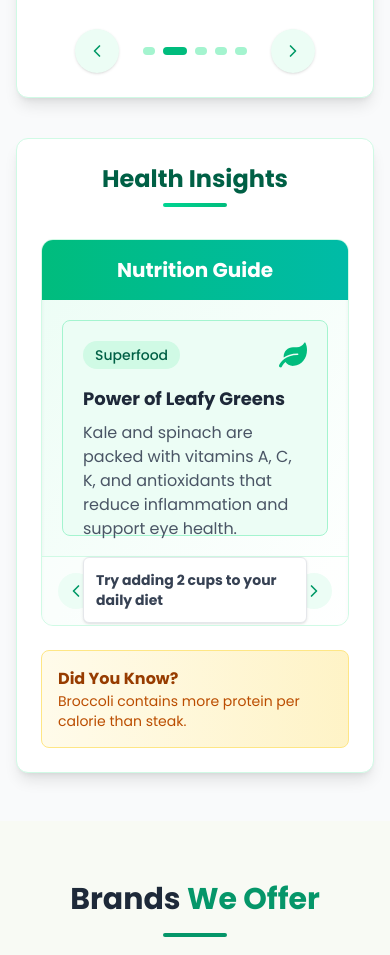
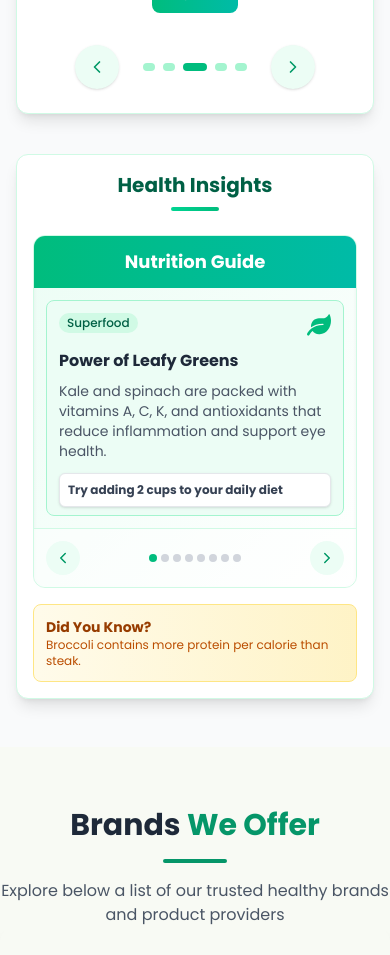
Before and after one commit to OmarIsmail277/HealthyHive, a React (Vite) app: page / in a window 390 px wide. Shown: the part 7200-8155 px from the top of the page. Built offline with nearby package versions, Linux system fonts and the light colour scheme; no server answers; the database is empty.

Commit message:
Fixing RecipeSlider and HealthInsights components on mobile screen

```diff
--- a/src/components/HealthyArticles/HealthyInsights.jsx
+++ b/src/components/HealthyArticles/HealthyInsights.jsx
@@ -1,7 +1,12 @@
-import { useState, useEffect } from 'react';
-import { FiChevronLeft, FiChevronRight } from 'react-icons/fi';
-import { FaLeaf, FaRegLightbulb, FaSkullCrossbones, FaFireAlt, FaAppleAlt, FaFish, FaSeedling, FaWineBottle, FaCheese, FaEgg } from 'react-icons/fa';
-import { GiHealthNormal, GiBrokenHeart, GiMeal, GiFruitBowl, GiMilkCarton } from 'react-icons/gi';
+import { useState, useEffect } from "react";
+import { FiChevronLeft, FiChevronRight } from "react-icons/fi";
+import {
+  FaLeaf,
+  FaSkullCrossbones,
+  FaAppleAlt,
+  FaSeedling,
+} from "react-icons/fa";
+import { GiHealthNormal, GiBrokenHeart, GiMilkCarton } from "react-icons/gi";
 
 const HealthInsights = () => {
   const [currentTip, setCurrentTip] = useState(0);
@@ -10,77 +15,85 @@ const HealthInsights = () => {
 
   const healthInsights = [
     {
-      type: 'beneficial',
-      title: 'Power of Leafy Greens',
-      icon: <FaLeaf className="text-emerald-500" size={28} />,
-      content: 'Kale and spinach are packed with vitamins A, C, K, and antioxidants that reduce inflammation and support eye health.',
-      action: 'Try adding 2 cups to your daily diet',
-      color: 'bg-emerald-50',
-      border: 'border-emerald-200'
+      type: "beneficial",
+      title: "Power of Leafy Greens",
+      icon: <FaLeaf className="text-emerald-500" size={24} />,
+      content:
+        "Kale and spinach are packed with vitamins A, C, K, and antioxidants that reduce inflammation and support eye health.",
+      action: "Try adding 2 cups to your daily diet",
+      color: "bg-emerald-50",
+      border: "border-emerald-200",
     },
     {
-      type: 'harmful',
-      title: 'The Sugar Trap',
-      icon: <FaSkullCrossbones className="text-rose-500" size={28} />,
-      content: 'Added sugars in processed foods contribute to obesity, diabetes, and heart disease. A single soda can contain 10+ teaspoons!',
-      action: 'Limit to <25g added sugar daily',
-      color: 'bg-rose-50',
-      border: 'border-rose-200'
+      type: "harmful",
+      title: "The Sugar Trap",
+      icon: <FaSkullCrossbones className="text-rose-500" size={24} />,
+      content:
+        "Added sugars in processed foods contribute to obesity, diabetes, and heart disease. A single soda can contain 10+ teaspoons!",
+      action: "Limit to <25g added sugar daily",
+      color: "bg-rose-50",
+      border: "border-rose-200",
     },
     {
-      type: 'beneficial',
-      title: 'Omega-3 Rich Foods',
-      icon: <GiHealthNormal className="text-blue-500" size={28} />,
-      content: 'Fatty fish, walnuts, and flaxseeds improve brain function and reduce heart disease risk by lowering triglycerides.',
-      action: 'Aim for 2-3 servings weekly',
-      color: 'bg-blue-50',
-      border: 'border-blue-200'
+      type: "beneficial",
+      title: "Omega-3 Rich Foods",
+      icon: <GiHealthNormal className="text-blue-500" size={24} />,
+      content:
+        "Fatty fish, walnuts, and flaxseeds improve brain function and reduce heart disease risk by lowering triglycerides.",
+      action: "Aim for 2-3 servings weekly",
+      color: "bg-blue-50",
+      border: "border-blue-200",
     },
     {
-      type: 'beneficial',
-      title: 'Whole Fruits Benefits',
-      icon: <FaAppleAlt className="text-green-500" size={28} />,
-      content: 'Eating whole fruits (not juice) provides fiber that slows sugar absorption and promotes gut health.',
-      action: 'Have 2-3 servings of whole fruit daily',
-      color: 'bg-green-50',
-      border: 'border-green-200'
+      type: "beneficial",
+      title: "Whole Fruits Benefits",
+      icon: <FaAppleAlt className="text-green-500" size={24} />,
+      content:
+        "Eating whole fruits (not juice) provides fiber that slows sugar absorption and promotes gut health.",
+      action: "Have 2-3 servings of whole fruit daily",
+      color: "bg-green-50",
+      border: "border-green-200",
     },
     {
-      type: 'harmful',
-      title: 'Processed Meat Risks',
-      icon: <GiBrokenHeart className="text-red-500" size={28} />,
-      content: 'Regular consumption of processed meats like bacon and sausages is linked to increased cancer and heart disease risk.',
-      action: 'Limit to occasional treats',
-      color: 'bg-red-50',
-      border: 'border-red-200'
+      type: "harmful",
+      title: "Processed Meat Risks",
+      icon: <GiBrokenHeart className="text-red-500" size={24} />,
+      content:
+        "Regular consumption of processed meats like bacon and sausages is linked to increased cancer and heart disease risk.",
+      action: "Limit to occasional treats",
+      color: "bg-red-50",
+      border: "border-red-200",
     },
     {
-      type: 'beneficial',
-      title: 'Fermented Foods',
-      icon: <GiMilkCarton className="text-purple-500" size={28} />,
-      content: 'Yogurt, kefir, and kimchi contain probiotics that support gut microbiome and immune function.',
-      action: 'Include 1 serving daily',
-      color: 'bg-purple-50',
-      border: 'border-purple-200'
+      type: "beneficial",
+      title: "Fermented Foods",
+      icon: <GiMilkCarton className="text-purple-500" size={24} />,
+      content:
+        "Yogurt, kefir, and kimchi contain probiotics that support gut microbiome and immune function.",
+      action: "Include 1 serving daily",
+      color: "bg-purple-50",
+      border: "border-purple-200",
     },
     {
-      type: 'harmful',
-      title: 'Trans Fats Danger',
-      icon: <FaSkullCrossbones className="text-amber-500" size={28} />,
-      content: 'Found in fried foods and baked goods, trans fats raise bad cholesterol while lowering good cholesterol.',
-      action: 'Avoid partially hydrogenated oils',
-      color: 'bg-amber-50',
-      border: 'border-amber-200'
+      type: "harmful",
+      title: "Trans Fats Danger",
+      icon: <FaSkullCrossbones className="text-amber-500" size={24} />,
+      content:
+        "Found in fried foods and baked goods, trans fats raise bad cholesterol while lowering good cholesterol.",
+      action: "Avoid partially hydrogenated oils",
+      color: "bg-amber-50",
+      border: "border-amber-200",
     },
     {
-      type: 'beneficial',
-      title: 'Colorful Vegetables',
-      icon: <FaSeedling className="text-lime-500" size={28} />,
-      content: 'Different colored vegetables provide unique phytonutrients that protect against various diseases.',
-      action: 'Eat a rainbow of vegetables daily',
-      color: 'bg-lime-50',
-      border: 'border-lime-200'
-    }
+      type: "beneficial",
+      title: "Colorful Vegetables",
+      icon: <FaSeedling className="text-lime-500" size={24} />,
+      content:
+        "Different colored vegetables provide unique phytonutrients that protect against various diseases.",
+      action: "Eat a rainbow of vegetables daily",
+      color: "bg-lime-50",
+      border: "border-lime-200",
+    },
   ];
 
   const funFacts = [
@@ -90,7 +103,6 @@ const HealthInsights = () => {
     "Garlic can help boost the immune system and fight colds.",
   ];
 
-  // Rotate tips every 7 seconds
   useEffect(() => {
     const tipTimer = setInterval(() => {
       setIsFlipped(true);
@@ -102,7 +114,6 @@ const HealthInsights = () => {
     return () => clearInterval(tipTimer);
   }, []);
 
-  // Rotate facts every 5 seconds
   useEffect(() => {
     const factTimer = setInterval(() => {
       setCurrentFact(Math.floor(Math.random() * funFacts.length));
@@ -113,8 +124,8 @@ const HealthInsights = () => {
   const navigateTip = (direction) => {
     setIsFlipped(true);
     setTimeout(() => {
-      setCurrentTip(prev =>
-        direction === 'next'
+      setCurrentTip((prev) =>
+        direction === "next"
           ? (prev + 1) % healthInsights.length
           : (prev - 1 + healthInsights.length) % healthInsights.length
       );
@@ -125,40 +136,56 @@ const HealthInsights = () => {
   const current = healthInsights[currentTip];
 
   return (
-    <div className="bg-white p-6 rounded-xl shadow-lg border border-emerald-100 h-full">
-      <div className="text-center mb-8">
-        <h3 className="text-2xl font-bold text-emerald-800 mb-2">
+    <div className="bg-white p-4 sm:p-6 rounded-xl shadow-lg border border-emerald-100 h-full">
+      {/* Heading */}
+      <div className="text-center mb-6 sm:mb-8">
+        <h3 className="text-xl sm:text-2xl font-bold text-emerald-800 mb-2">
           Health Insights
         </h3>
-        <div className="w-16 h-1 bg-gradient-to-r from-emerald-400 to-emerald-500 mx-auto rounded-full"></div>
+        <div className="w-12 sm:w-16 h-1 bg-gradient-to-r from-emerald-400 to-emerald-500 mx-auto rounded-full"></div>
       </div>
 
+      {/* Card */}
       <div className="bg-gradient-to-br from-emerald-50 to-white rounded-xl shadow-inner overflow-hidden border border-emerald-100">
-        <div className="bg-gradient-to-r from-emerald-500 to-teal-500 p-4">
-          <div className="flex items-center space-x-3 justify-center">
-            <h3 className="text-xl font-bold text-white">Nutrition Guide</h3>
+        <div className="bg-gradient-to-r from-emerald-500 to-teal-500 p-3 sm:p-4">
+          <div className="flex items-center justify-center">
+            <h3 className="text-lg sm:text-xl font-bold text-white">
+              Nutrition Guide
+            </h3>
           </div>
         </div>
 
-        <div className="relative h-64 p-5">
-          <div className={`absolute inset-0 p-5 transition-opacity duration-300 ${isFlipped ? 'opacity-0' : 'opacity-100'}`}>
-            <div className={`flex flex-col h-full p-5 rounded-lg border ${current.border} ${current.color}`}>
+        <div className="relative h-60 sm:h-64 p-4 sm:p-5">
+          <div
+            className={`absolute inset-0 p-3 sm:p-5 transition-opacity duration-300 ${
+              isFlipped ? "opacity-0" : "opacity-100"
+            }`}
+          >
+            <div
+              className={`flex flex-col h-full p-3 sm:p-5 rounded-lg border ${current.border} ${current.color}`}
+            >
               <div className="flex justify-between items-start">
-                <div className={`inline-flex items-center px-3 py-1 rounded-full text-sm font-medium ${
-                  current.type === 'beneficial'
-                    ? 'bg-emerald-100 text-emerald-800'
-                    : 'bg-rose-100 text-rose-800'
-                }`}>
-                  {current.type === 'beneficial' ? 'Superfood' : 'Warning'}
+                <div
+                  className={`inline-flex items-center px-2 sm:px-3 py-0.5 sm:py-1 rounded-full text-xs sm:text-sm font-medium ${
+                    current.type === "beneficial"
+                      ? "bg-emerald-100 text-emerald-800"
+                      : "bg-rose-100 text-rose-800"
+                  }`}
+                >
+                  {current.type === "beneficial" ? "Superfood" : "Warning"}
                 </div>
                 {current.icon}
               </div>
 
-              <h4 className="text-lg font-bold mt-4 text-gray-800">{current.title}</h4>
-              <p className="text-gray-600 mt-2 flex-grow">{current.content}</p>
+              <h4 className="text-base sm:text-lg font-bold mt-3 sm:mt-4 text-gray-800">
+                {current.title}
+              </h4>
+              <p className="text-sm sm:text-base text-gray-600 mt-2 flex-grow">
+                {current.content}
+              </p>
 
-              <div className="mt-4 p-3 bg-white rounded-md border border-gray-200 shadow-sm">
-                <p className="text-sm font-medium text-gray-700">
+              <div className="mt-3 sm:mt-4 p-2 sm:p-3 bg-white rounded-md border border-gray-200 shadow-sm">
+                <p className="text-xs sm:text-sm font-medium text-gray-700">
                   <span className="font-bold">{current.action}</span>
                 </p>
               </div>
@@ -166,15 +193,16 @@ const HealthInsights = () => {
           </div>
         </div>
 
-        <div className="flex justify-between items-center p-4 border-t border-emerald-100 bg-white/50">
+        {/* Navigation */}
+        <div className="flex justify-between items-center px-3 sm:px-4 py-3 border-t border-emerald-100 bg-white/50">
           <button
-            onClick={() => navigateTip('prev')}
+            onClick={() => navigateTip("prev")}
             className="p-2 rounded-full bg-emerald-50 text-emerald-600 hover:bg-emerald-100 transition-colors"
           >
-            <FiChevronLeft className="text-xl" />
+            <FiChevronLeft className="text-lg sm:text-xl" />
           </button>
 
-          <div className="flex space-x-2">
+          <div className="flex space-x-1 sm:space-x-2">
             {healthInsights.map((_, index) => (
               <button
                 key={index}
@@ -187,28 +215,31 @@ const HealthInsights = () => {
                 }}
                 className={`w-2 h-2 rounded-full transition-all ${
                   index === currentTip
-                    ? current.type === 'beneficial'
-                      ? 'bg-emerald-500'
-                      : 'bg-rose-500'
-                    : 'bg-gray-300'
+                    ? current.type === "beneficial"
+                      ? "bg-emerald-500"
+                      : "bg-rose-500"
+                    : "bg-gray-300"
                 }`}
               />
             ))}
           </div>
 
           <button
-            onClick={() => navigateTip('next')}
+            onClick={() => navigateTip("next")}
             className="p-2 rounded-full bg-emerald-50 text-emerald-600 hover:bg-emerald-100 transition-colors"
           >
-            <FiChevronRight className="text-xl" />
+            <FiChevronRight className="text-lg sm:text-xl" />
           </button>
         </div>
       </div>
 
-      <div className="mt-6 bg-gradient-to-r from-amber-50 to-amber-100 border border-amber-200 rounded-lg p-4 flex items-start transition-opacity duration-500">
+      {/* Fun Fact */}
+      <div className="mt-4 sm:mt-6 bg-gradient-to-r from-amber-50 to-amber-100 border border-amber-200 rounded-lg p-3 sm:p-4 flex items-start">
         <div>
-          <h4 className="font-bold text-amber-800">Did You Know?</h4>
-          <p className="text-sm text-amber-700">
+          <h4 className="font-bold text-amber-800 text-sm sm:text-base">
+            Did You Know?
+          </h4>
+          <p className="text-xs sm:text-sm text-amber-700">
             {funFacts[currentFact]}
           </p>
         </div>
--- a/src/components/Recipes/components/RecipesSlider/RecipesSlider.jsx
+++ b/src/components/Recipes/components/RecipesSlider/RecipesSlider.jsx
@@ -22,7 +22,7 @@ const RecipeSlider = () => {
     stopAutoScroll();
     intervalRef.current = setInterval(() => {
       handleNext();
-    }, 5000);
+    }, 3000);
   };
 
   const stopAutoScroll = () => {
@@ -50,6 +50,7 @@ const RecipeSlider = () => {
 
   return (
     <div className="bg-white p-6 rounded-xl shadow-lg border border-emerald-100 h-full">
+      {/* Heading */}
       <div className="text-center mb-8">
         <h3 className="text-2xl font-bold text-emerald-800 mb-2">
           Fresh & Healthy Recipes
@@ -57,7 +58,8 @@ const RecipeSlider = () => {
         <div className="w-16 h-1 bg-gradient-to-r from-emerald-400 to-emerald-500 mx-auto rounded-full"></div>
       </div>
 
-      <div className="relative h-[350px]">
+      {/* Slider */}
+      <div className="relative h-[350px] overflow-hidden flex items-center justify-center">
         {recipes.map((recipe, index) => {
           const distance = Math.abs(index - currentIndex);
           const isCurrent = index === currentIndex;
@@ -65,24 +67,35 @@ const RecipeSlider = () => {
           const isPrev =
             index === (currentIndex - 1 + recipes.length) % recipes.length;
 
-          let transform = "";
-          if (isCurrent) transform = "translateX(0) scale(1)";
-          else if (isNext) transform = "translateX(25%) scale(0.9)";
-          else if (isPrev) transform = "translateX(-25%) scale(0.9)";
-          else transform = "translateX(0) scale(0.8)";
+          // Position for side cards
+          let translateX = "0%";
+          if (isNext) translateX = "40%";
+          if (isPrev) translateX = "-40%";
+
+          // Scale based on screen size
+          let scale = 0.85; // default for side cards
+          if (isCurrent) {
+            scale =
+              window.innerWidth < 768 // mobile & tablet
+                ? 0.95
+                : 1; // desktop full size
+          }
 
           return (
             <div
               key={recipe.id}
-              className={`absolute top-0 left-1/2 transform -translate-x-1/2 transition-all duration-500 ease-in-out ${
+              className={`absolute transition-all duration-500 ease-in-out ${
                 distance > 1 ? "opacity-0" : "opacity-100"
               }`}
-              style={{ transform, zIndex: isCurrent ? 30 : 20 - distance }}
+              style={{
+                transform: `translateX(${translateX}) scale(${scale})`,
+                zIndex: isCurrent ? 30 : 20 - distance,
+              }}
               onMouseEnter={stopAutoScroll}
               onMouseLeave={startAutoScroll}
             >
               <div
-                className={`bg-white rounded-2xl shadow-md overflow-hidden w-72 ${
+                className={`bg-white rounded-2xl shadow-md overflow-hidden w-64 sm:w-72 ${
                   isCurrent ? "ring-2 ring-emerald-400" : ""
                 }`}
                 onClick={!isCurrent ? () => setCurrentIndex(index) : null}
@@ -123,15 +136,17 @@ const RecipeSlider = () => {
           );
         })}
       </div>
+
+      {/* View All */}
       <Link to={`/recipes`}>
-        <div className="w-full flex justify-center">
-          <button className="text-sm font-medium text-white bg-gradient-to-r from-emerald-500 to-teal-500 hover:bg-secondary  px-4 py-2 rounded-lg transition-colors">
+        <div className="w-full flex justify-center mt-4">
+          <button className="text-sm font-medium text-white bg-gradient-to-r from-emerald-500 to-teal-500 hover:bg-secondary px-4 py-2 rounded-lg transition-colors">
             View All
           </button>
         </div>
       </Link>
 
-      {/* navigation */}
+      {/* Navigation */}
       <div className="flex justify-center mt-8 space-x-6">
         <button
           onClick={handlePrev}
```
